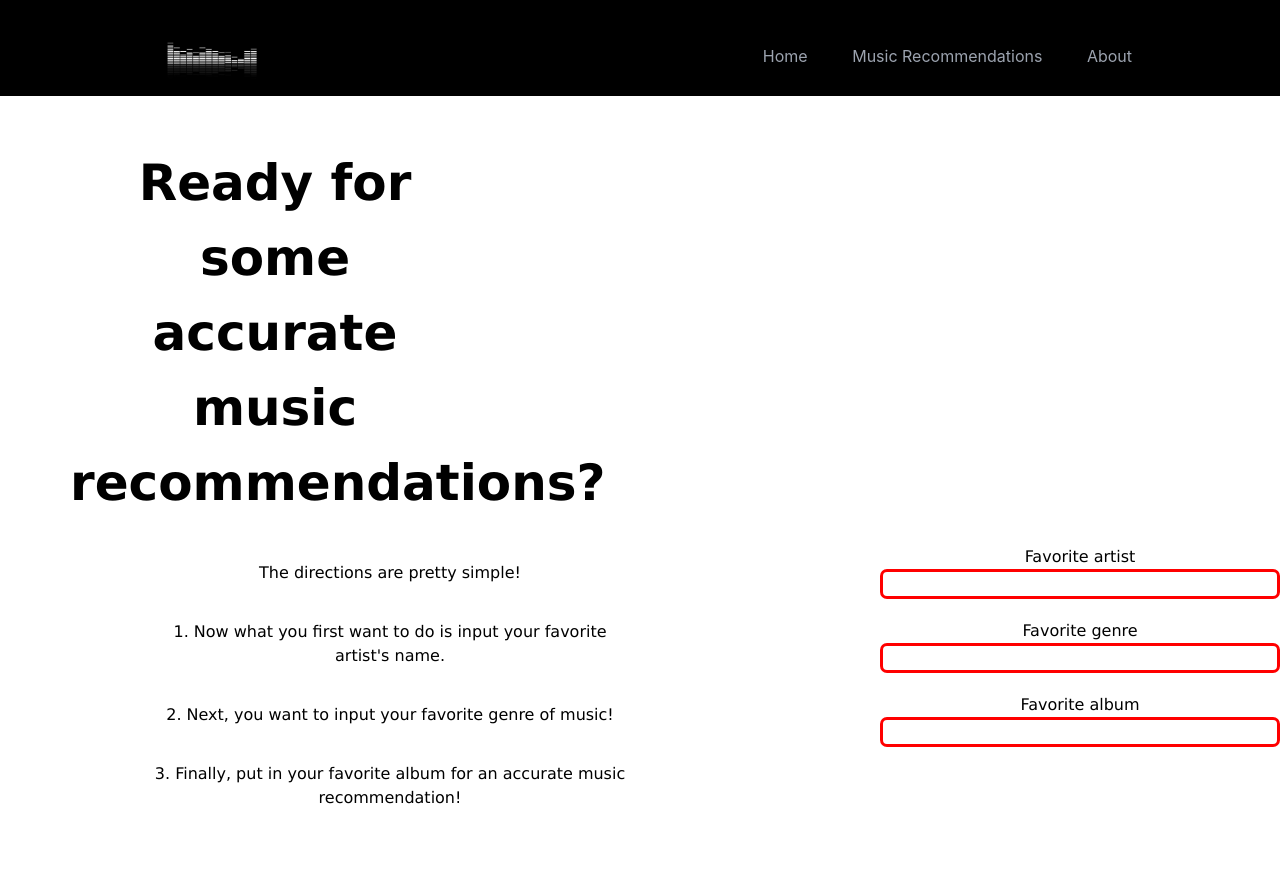
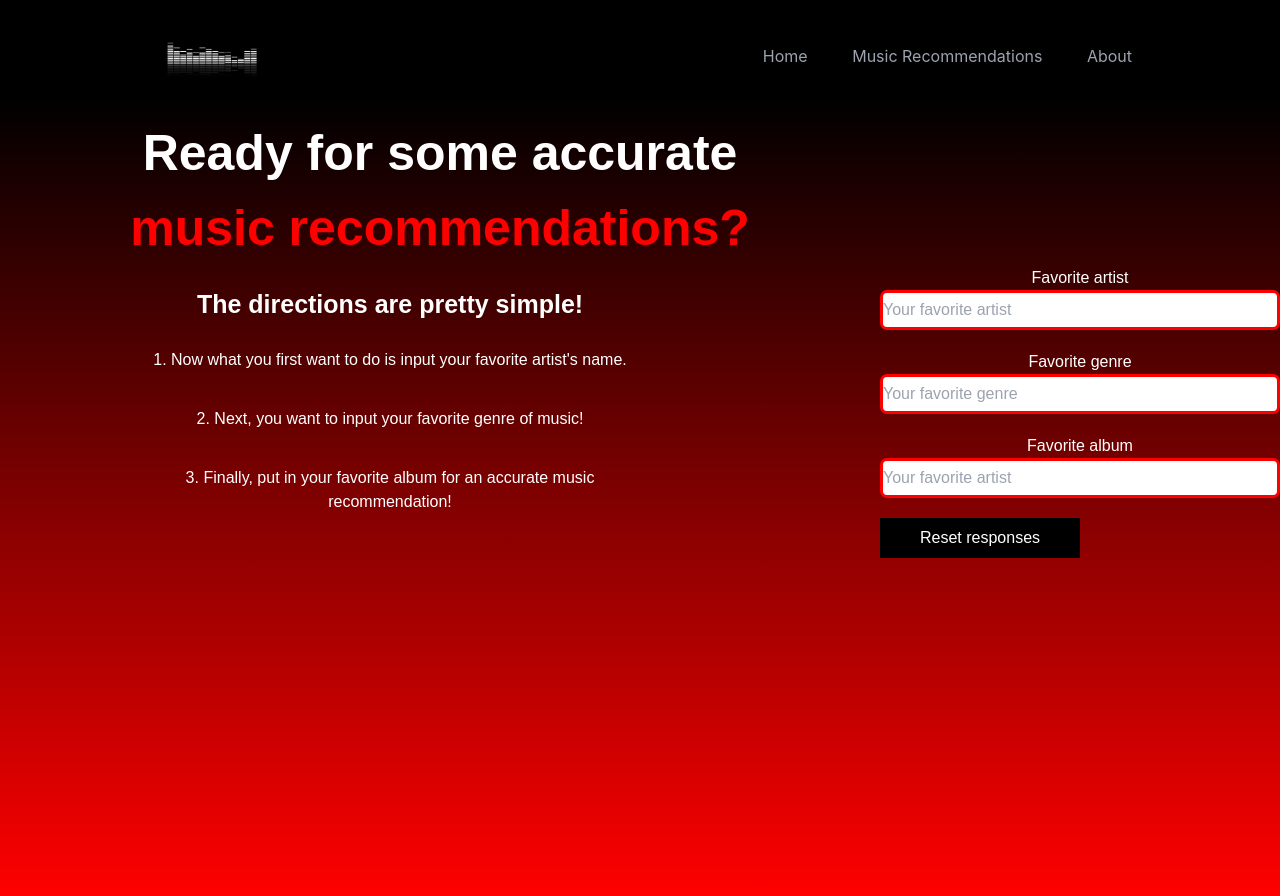
Before and after one commit to CS196Illinois/FA24-Group29, a React (Create React App) app in the folder Project/frontend/: page /inputinfo in a window 1280 px wide. Before the commit the page ends 810 px from the top, so only its background shows below. Built offline with nearby package versions, Linux system fonts and the light colour scheme.

Commit message:
More style changes

```diff
--- a/Project/frontend/src/components/InputInfoComponent.js
+++ b/Project/frontend/src/components/InputInfoComponent.js
@@ -18,14 +18,15 @@ function InputInfoComponent() {
     }
 
 
+
     return (
         <div className = "body">
-            <h1 className = "bigheader"> Ready for some accurate music recommendations?</h1>
+            <h1 className = "bigheader"> Ready for some accurate </h1>
+            <h className = "recommendations"> music recommendations?</h>
             <div className = "inputinfo">
                 <div className = "info">
                     <p>
-                        The directions are pretty simple!<br />
-                        <span className = "extraspace"></span>
+                        <p className = "directions">The directions are pretty simple!</p><br />
                         1. Now what you first want to do is input your favorite artist's name.<br />
                         <span className = "extraspace"></span>
                         2. Next, you want to input your favorite genre of music! <br />
@@ -34,14 +35,14 @@ function InputInfoComponent() {
                     </p>
                 </div>
                 <div className = "input">
-                    <h1>This is where the form will go.</h1>
                     <div className = "inputforms">
                         <label>Favorite artist</label>
-                        <input className = "artistinput" type = "text" value = {artist} onChange = {handleArtist}/>
+                        <input autofocus placeholder = "Your favorite artist" className = "artistinput" type = "text" value = {artist} onChange = {handleArtist}/>
                         <label>Favorite genre</label>
-                        <input className = "genreinput" type = "text" value = {genre} onChange = {handleGenre}/>
+                        <input placeholder = "Your favorite genre" className = "genreinput" type = "text" value = {genre} onChange = {handleGenre}/>
                         <label>Favorite album</label>
-                        <input className = "albuminput" type = "text" value = {album} onChange = {handleAlbum}/>
+                        <input placeholder = "Your favorite artist" className = "albuminput" type = "text" value = {album} onChange = {handleAlbum}/>
+                        <button className = "resetbutton">Reset responses</button>
                     </div>
                 </div>
             </div>
--- a/Project/frontend/src/components/inputinfo.css
+++ b/Project/frontend/src/components/inputinfo.css
@@ -1,21 +1,32 @@
 .body {
-    background-color: white;
+    background-image: linear-gradient(black,red);
     color: white;
-    font-family: 'Lucida Sans', 'Lucida Sans Regular', 'Lucida Grande', 'Lucida Sans Unicode', Geneva, Verdana, sans-serif;
+    height: 800px;
+    font-family:Arial, Helvetica, sans-serif;
 }
 
 .inputinfo {
     display:flex;
-    color: black;
+    color: white;
 }
 .bigheader {
-    color: black;
-    padding-right: 800px;
-    margin-top: 50px;
+    color: white;
+    padding-right: 500px;
+    padding-top: 20px;
     align-items: center;
     font-size: 50px;
-    margin-left: 70px;
+    margin-left: 100px;
     font-weight: bold;
+}
+.recommendations {
+    color: red;
+    padding-right: 500px;
+    align-items: center;
+    font-size: 50px;
+    margin-left: 100px;
+    font-weight: bold;
+    padding-bottom: 70px;
+
 }
 .input {
     padding-left: 100px;
@@ -29,10 +40,10 @@
 
 .info {
     padding-left: 150px;
-    padding-top: 40px;
+    padding-top: 20px;
 }
 .inputforms {
-    color: black;
+    color: white;
     display: flex;
     flex-direction: column;
     margin-left: 150px;
@@ -43,6 +54,7 @@
     border-color: red;
     border-width: 3px;
     border-radius: 7px;
+    height: 40px;
 }
 .genreinput {
     width: 400px;
@@ -50,6 +62,7 @@
     border-color: red;
     border-width: 3px;
     border-radius: 7px;
+    height: 40px;
 }
 .albuminput {
     width: 400px;
@@ -57,8 +70,25 @@
     border-color: red;
     border-width: 3px;
     border-radius: 7px;
+    height: 40px;
 }
 .extraspace {
-    margin-top: 35px;
+    margin-bottom: 35px;
     display: block;
 }
+.directions {
+    font-weight: bold;
+    font-size: 25px;
+}
+.resetbutton {
+    border: none;
+    border-color: #000000;
+    width: 200px;
+    transition-duration: .4s;
+    height: 40px;
+    background-color: black;
+    color: white;
+}
+.resetbutton:hover {
+    background-color: gray;
+}
```
